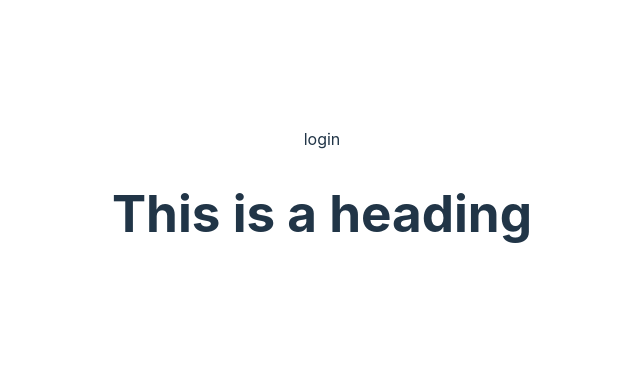
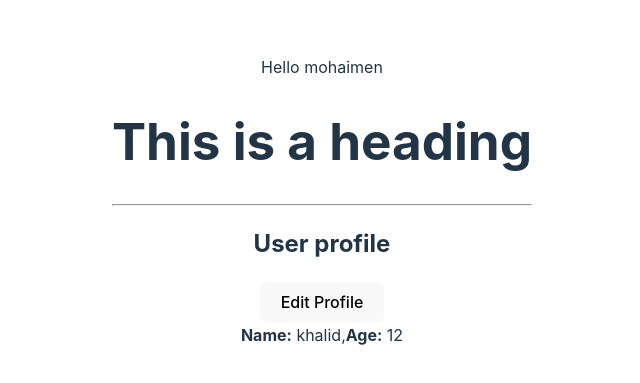
Before and after one commit to mohaimenkhalid/react-testing-play, a React (Vite) app: page / in a window 1280 px wide. Shown: the part 199-582 px from the top of the page, without its empty margins (318-958 px from the left). Built offline with nearby package versions, Linux system fonts and the light colour scheme.

Commit message:
user component ready for test

```diff
--- a/src/App.tsx
+++ b/src/App.tsx
@@ -1,10 +1,16 @@
 import './App.css'
 import Greet from "./components/greet/Greet.tsx";
+import User from "./components/user/User.tsx";
 
 function App() {
+    const user = {name: "khalid", age: 12, isAdmin: true }
   return (
     <>
-      <Greet />
+      <Greet  name="mohaimen"/>
+
+        <hr />
+
+        <User user={user} />
     </>
   )
 }
--- /dev/null
+++ b/src/components/user/User.tsx
@@ -0,0 +1,17 @@
+type User = {name: string, age: number, isAdmin: boolean}
+const User = ({user} : {user: User}) => {
+    return (
+        <>
+            <h2>User profile</h2>
+            {
+                user.isAdmin && <button>Edit Profile</button>
+            }
+            <div>
+                <strong>Name:</strong> {user.name},
+                <strong>Age:</strong> {user.age}
+            </div>
+        </>
+    );
+};
+
+export default User;
```
